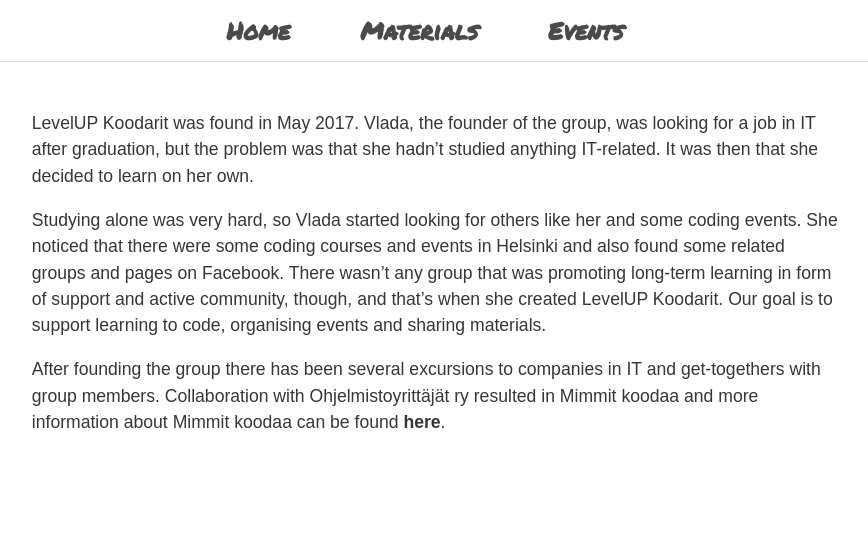
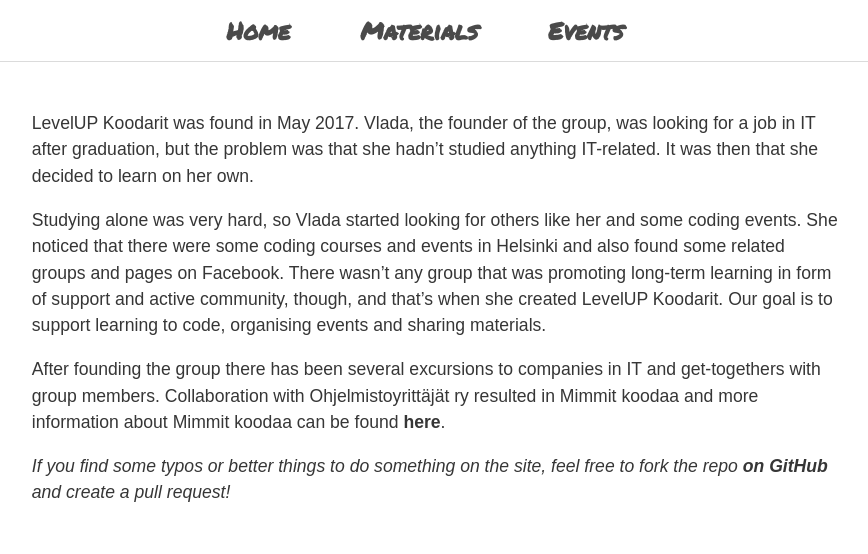
Before and after one commit to OSlevelUPkoodarit/OSlevelUPkoodarit.github.io, a Jekyll site: the page built from index.md, in a window 1280 px wide. Shown: the part 640-1194 px from the top of the page, without its empty margins (205-1073 px from the left). Built offline with Jekyll 4.4.1, drawn with Linux system fonts in a browser that asks for light colours; nearby versions of some CDN libraries; before the commit the page ends 1123 px from its top, so only the background shows below that.

Commit message:
Added contribution info

```diff
--- a/index.md
+++ b/index.md
@@ -11,3 +11,5 @@
 Our goal is to support learning to code, organising events and sharing materials.
 
 After founding the group there has been several excursions to companies in IT and get-togethers with group members. Collaboration with Ohjelmistoyrittäjät ry resulted in Mimmit koodaa and more information about Mimmit koodaa can be found [**here**](https://ohjelmistoyrittajat.fi/mimmitkoodaa/).
+
+*If you find some typos or better things to do something on the site, feel free to fork the repo [**on GitHub**](https://github.com/OSlevelUPkoodarit/OSlevelUPkoodarit.github.io) and create a pull request!*
```
